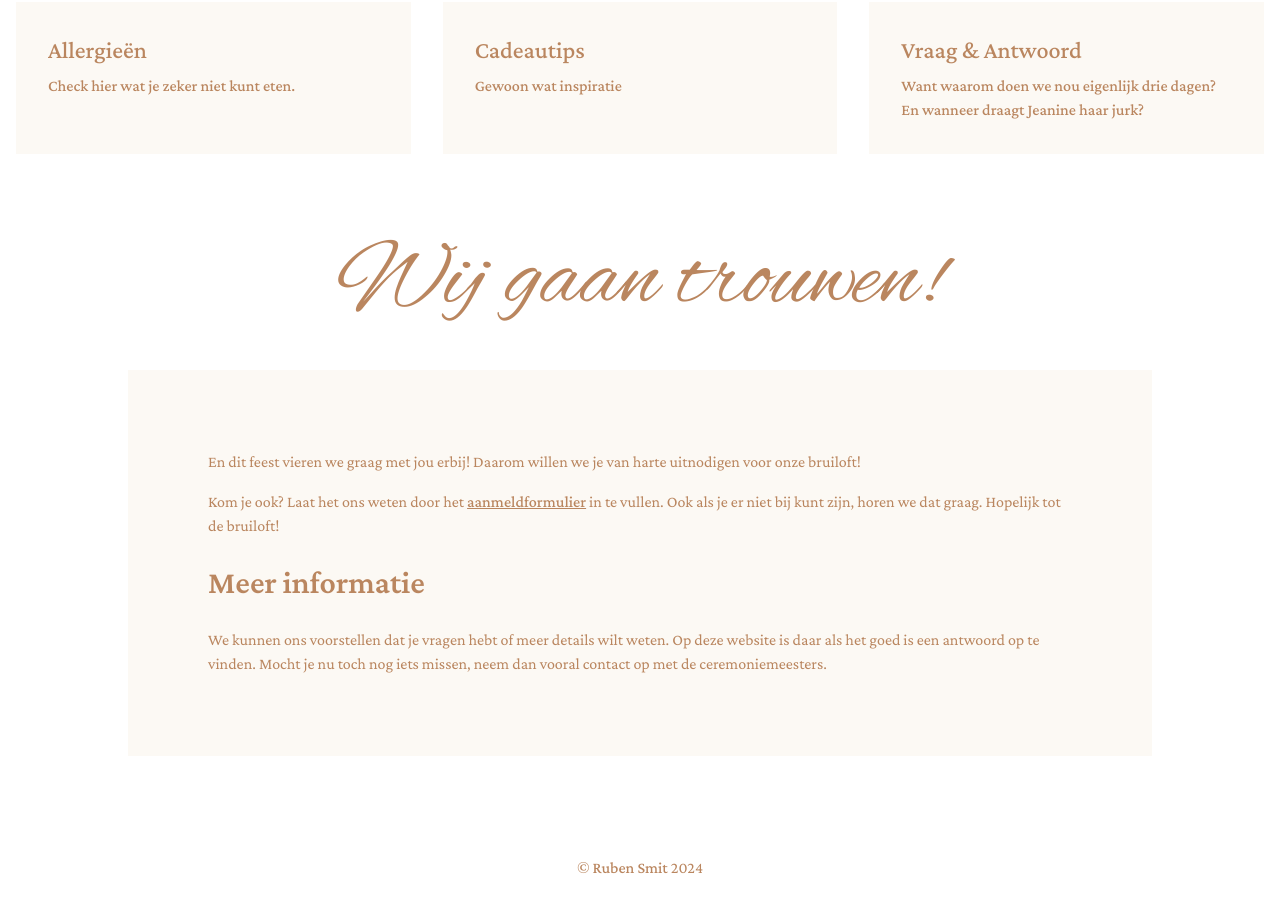
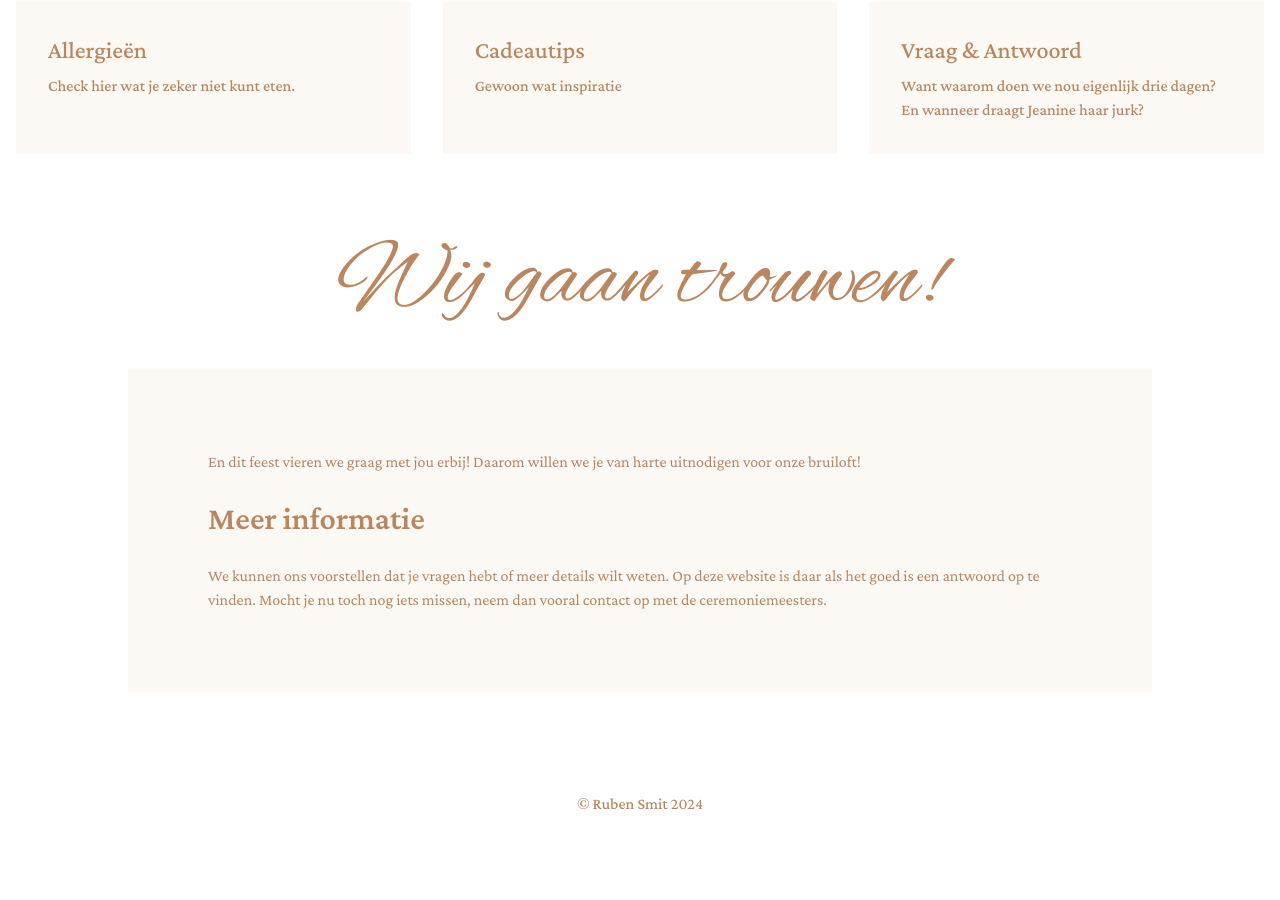
Before and after one commit to RubenSmit/bruiloftjeanineenruben.nl, a Jekyll site: the page built from index.markdown, in a window 1280 px wide and 900 px high, scrolled down 1018 px. Built offline with Jekyll 4.4.1, drawn with Linux system fonts in a browser that asks for light colours; after the commit the page ends 1854 px from its top, so only the background shows below that.

Commit message:
Fix layouts

```diff
--- a/_layouts/home.html
+++ b/_layouts/home.html
@@ -30,10 +30,10 @@
     Locatie</a>
   <a href="/praktische_informatie" class="hidden md:inline p-2 hover:font-bold" data-menu="item">Praktische
     informatie</a>
-  <a href="/help_mee" class="hidden md:inline p-2 hover:font-bold" data-menu="item">Help mee</a>
+  <a href="/allergieen" class="hidden md:inline p-2 hover:font-bold" data-menu="item">Allergieën</a>
   <a href="/cadeautips" class="hidden md:inline p-2 hover:font-bold" data-menu="item">Cadeautips</a>
   <a href="/vraag_en_antwoord" class="hidden md:inline p-2 hover:font-bold" data-menu="item">Vraag & Antwoord</a>
-  <a href="/aanmelden" class="hidden md:inline p-2 hover:font-bold text-secondary" data-menu="item">Aanmelden</a>
+  <a href="/driedaagse_gasten" class="hidden md:inline p-2 hover:font-bold text-secondary" data-menu="item">Laatste informatie</a>
 </nav>
 <header style="background-image: url('/images/backdrop.jpg');" class="flex items-start md:items-center justify-center h-96 md:h-screen w-full bg-center bg-cover">
   <div class="flex w-2/3 md:drop-shadow-xl">
@@ -55,7 +55,7 @@
       <h2 class="text-2xl mb-2">Praktische informatie</h2>
       <p class="tex-base">Over parkeren, overnachten, de paklijst, dresscode, stukjes en meer</p>
     </a>
-    <a href="/aanmelden" class="bg-tan p-8">
+    <a href="/driedaagse_gasten" class="bg-tan p-8">
       <h2 class="text-2xl mb-2">Laatste informatie</h2>
       <p class="tex-base">Voor de driedaagse gasten.</p>
     </a>
--- a/index.markdown
+++ b/index.markdown
@@ -5,8 +5,6 @@
 ---
 En dit feest vieren we graag met jou erbij! Daarom willen we je van harte uitnodigen voor onze bruiloft!
 
-Kom je ook? Laat het ons weten door het [aanmeldformulier](/aanmelden) in te vullen. Ook als je er niet bij kunt zijn, horen we dat graag. Hopelijk tot de bruiloft!
-
 ## Meer informatie
 We kunnen ons voorstellen dat je vragen hebt of meer details wilt weten. Op deze website is daar als het goed is een
 antwoord op te vinden. Mocht je nu toch nog iets missen, neem dan vooral contact op met de ceremoniemeesters.
```
